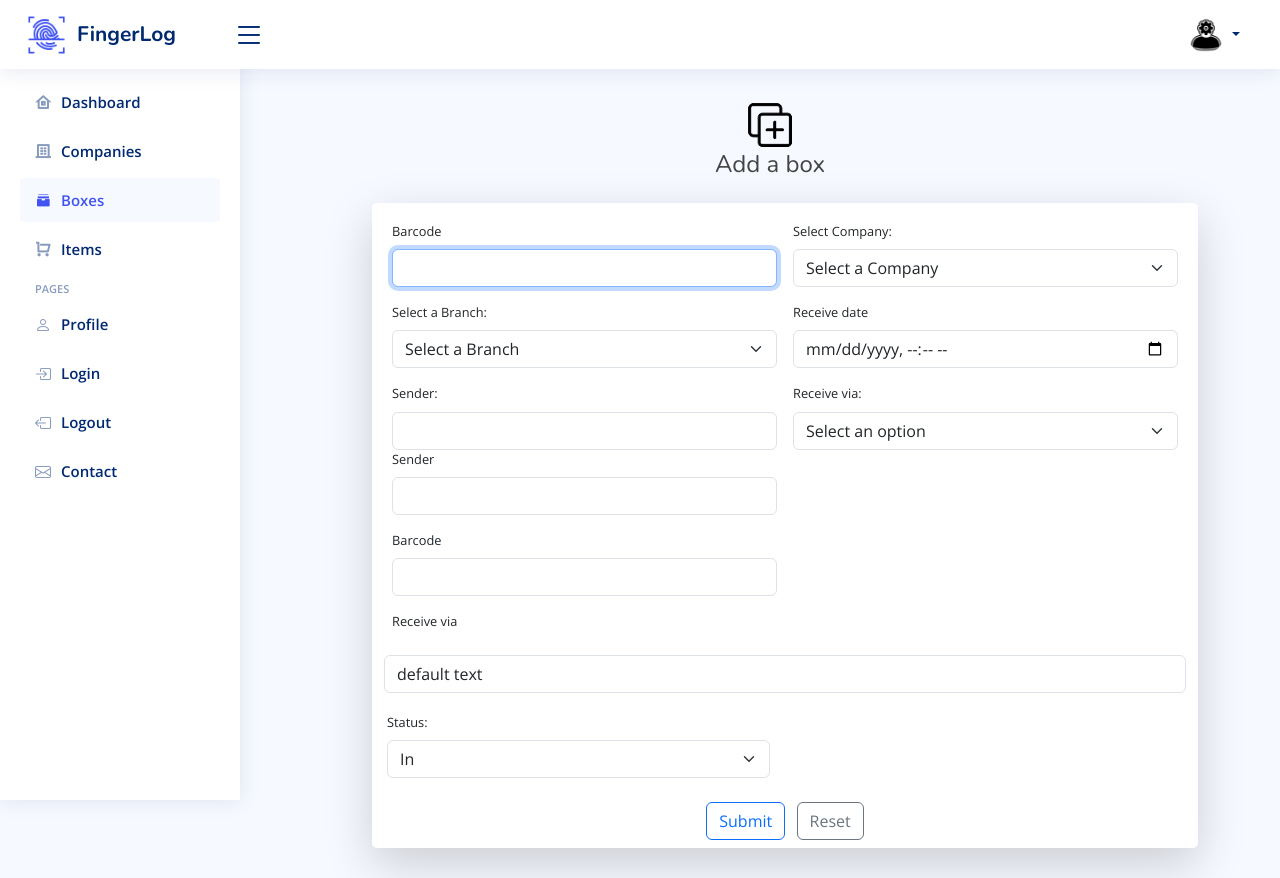
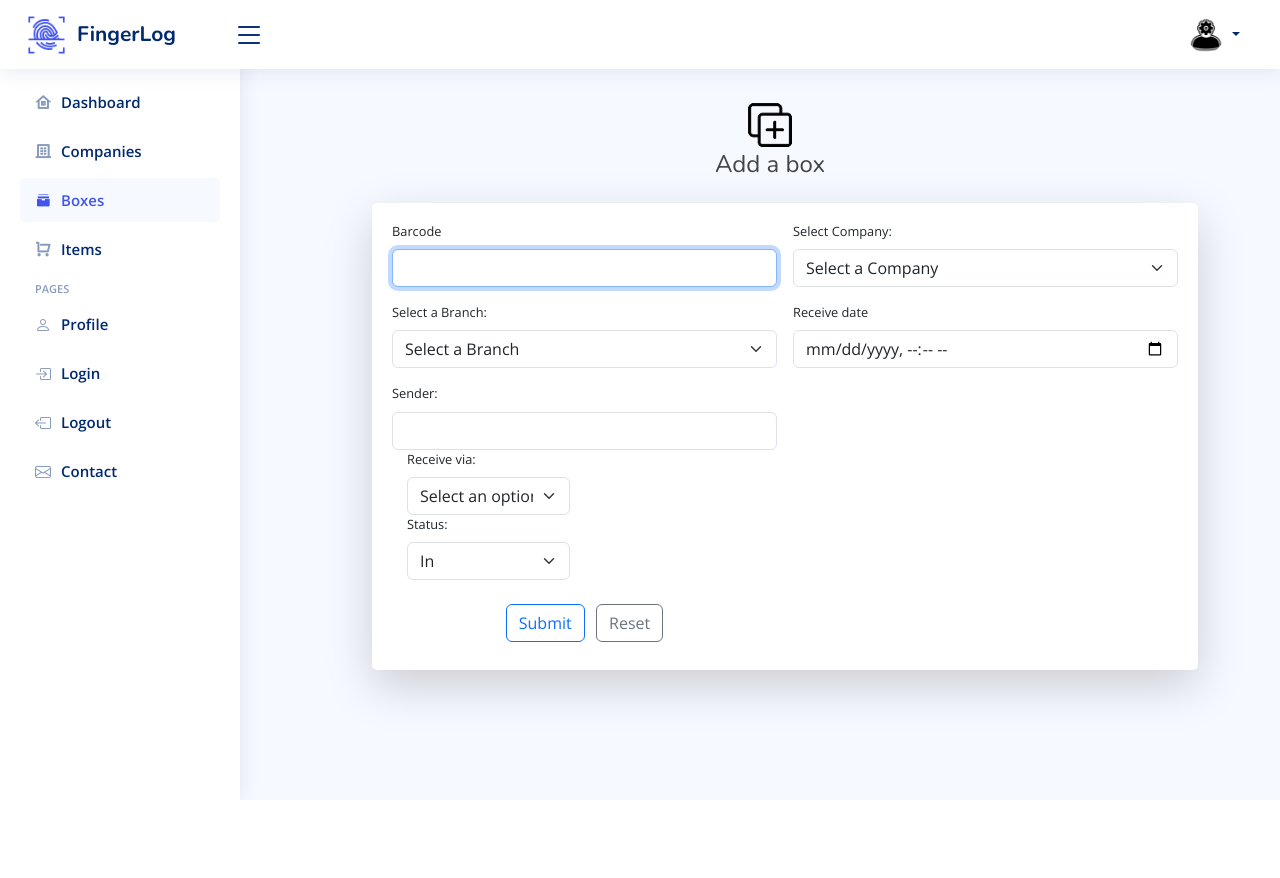
Before and after one commit to kamranzafar4343/NiceAdmin, a PHP site: page /createBox.php in a window 1280 px wide. After the commit the page ends 800 px from the top, so only its background shows below. Run offline with PHP 8.4, Linux system fonts and the light colour scheme; the visitor is signed in with stand-in values (Sample User, id 1); data that the repository does not hold is empty; some libraries are stand-ins or nearby versions; some web fonts are replaced.

Commit message:
fix: "duplicate fields"

```diff
--- a/createBox.php
+++ b/createBox.php
@@ -55,7 +55,6 @@ if ($_SERVER['REQUEST_METHOD'] == 'POST') {
     }
 
     $conn->close();
-
 }
 
 ?>
@@ -437,9 +436,9 @@ if ($_SERVER['REQUEST_METHOD'] == 'POST') {
 
                     <div class="col-md-6">
                         <label class="form-label">Barcode</label>
-                        <input type="text" class="form-control" name="barcode" id="box_barcode"  pattern="[a-zA-Z0-9]{7}"
+                        <input type="text" class="form-control" name="barcode" id="box_barcode" pattern="[a-zA-Z0-9]{7}"
                             title="Input must be exactly 7 characters long and contain letters and digits only." autofocus>
-                        <div id="barcodeFeedback" class="invalid-feedback" >
+                        <div id="barcodeFeedback" class="invalid-feedback">
                             <!-- Error message will be displayed here -->
                         </div>
                     </div>
@@ -482,9 +481,6 @@ if ($_SERVER['REQUEST_METHOD'] == 'POST') {
                             pattern="[a-zA-Z\s]+"
                             title="Only alphabets and spaces are allowed"
                             required>
-                        <label for="sender">Sender</label>
-                        <input type="text" class="form-control" name="sender" id="sender">
-                    </div>
 
 
                         <div class="col-md-6">
@@ -494,19 +490,6 @@ if ($_SERVER['REQUEST_METHOD'] == 'POST') {
                                 <option value="Self">Self</option>
                                 <option value="Courier">Courier</option>
                             </select>
-                    </div>
-
-
-                    <div class="col-md-6">
-                        <label class="form-label">Barcode</label>
-                        <input type="text" class="form-control" name="barcode" id="box_barcode" pattern="[a-zA-Z0-9]{7}"
-                            title="Input must be exactly 7 characters long and contain letters and digits only.">
-                        <div id="barcodeFeedback" class="invalid-feedback">
-                            <!-- Error message will be displayed here -->
-                        </div>
-                    </div>
-                        <label for="rec_via">Receive via</label>
-                        <input type="text" class="form-control" name="rec_via" id="rec_via" value="<?= htmlspecialchars($pre_val_receive_via);?>" required>
                         </div>
 
 
```
Lines whose indentation alone changed are shown as unchanged.
